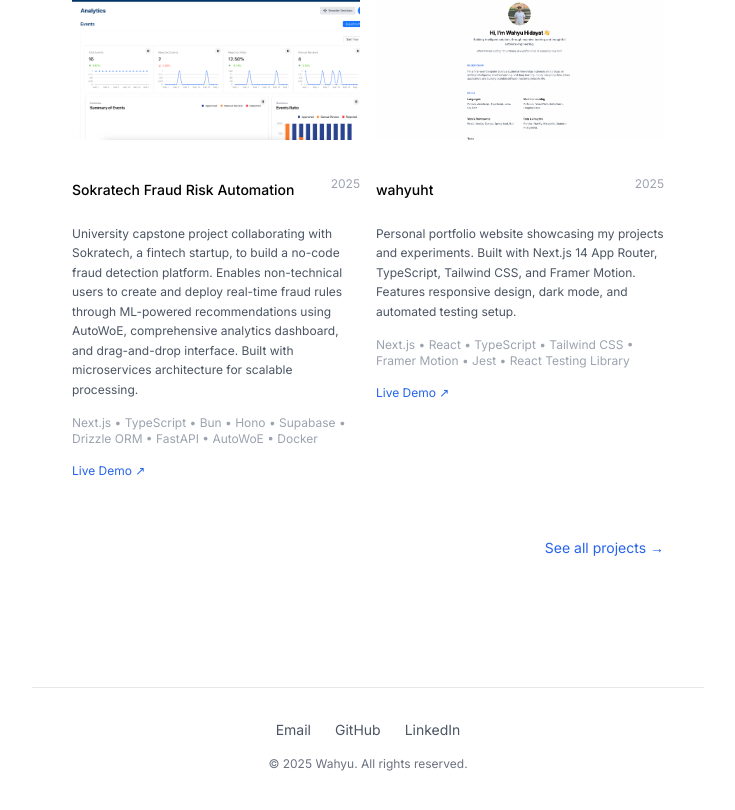
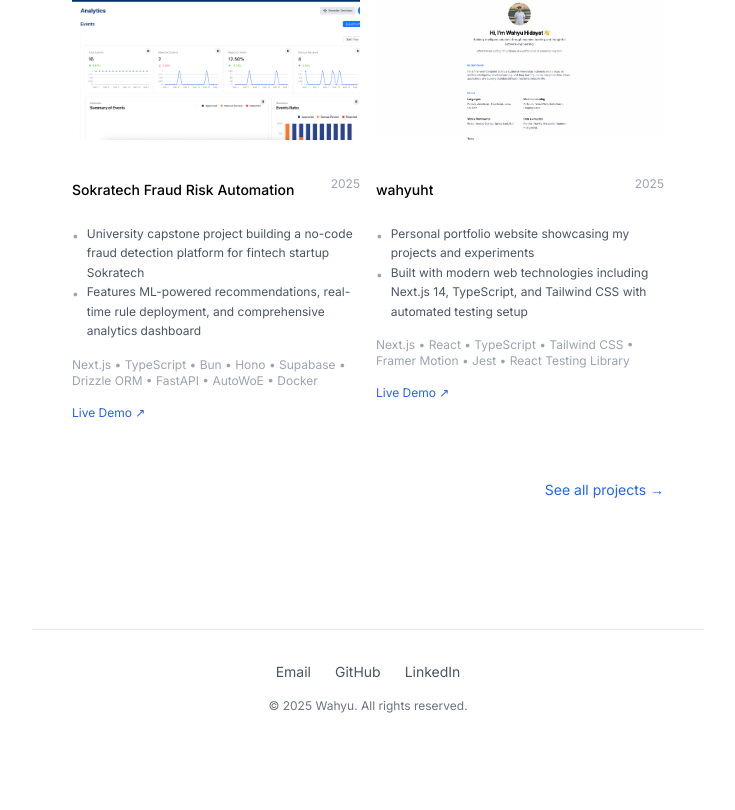
Before and after one commit to wahyuhiddayat/wahyuht, a Next.js app: page / in a window 1280 px wide. Shown: the part 1712-2522 px from the top of the page, without its empty margins (272-1007 px from the left). After the commit the page ends 2474 px from the top, so only its background shows below. Built offline with nearby package versions, Linux system fonts and the light colour scheme.

Commit message:
style: convert project descriptions to bullet lists for better readability and visual hierarchy

```diff
--- a/src/app/page.tsx
+++ b/src/app/page.tsx
@@ -35,10 +35,10 @@ const experienceData = [
   },
 ];
 
-const projectsData = [
+const featuredProjectsData = [
   {
     title: "Sokratech Fraud Risk Automation",
-    description: "University capstone project collaborating with Sokratech, a fintech startup, to build a no-code fraud detection platform. Enables non-technical users to create and deploy real-time fraud rules through ML-powered recommendations using AutoWoE, comprehensive analytics dashboard, and drag-and-drop interface. Built with microservices architecture for scalable processing.",
+    description: "University capstone project building a no-code fraud detection platform for fintech startup Sokratech\nFeatures ML-powered recommendations, real-time rule deployment, and comprehensive analytics dashboard",
     date: "2025",
     imageUrl: "/images/sokratech.png",
     skills: ['Next.js', 'TypeScript', 'Bun', 'Hono', 'Supabase', 'Drizzle ORM', 'FastAPI', 'AutoWoE', 'Docker'],
@@ -48,7 +48,7 @@ const projectsData = [
   },
   {
     title: "wahyuht",
-    description: "Personal portfolio website showcasing my projects and experiments. Built with Next.js 14 App Router, TypeScript, Tailwind CSS, and Framer Motion. Features responsive design, dark mode, and automated testing setup.",
+    description: "Personal portfolio website showcasing my projects and experiments\nBuilt with modern web technologies including Next.js 14, TypeScript, and Tailwind CSS with automated testing setup",
     date: "2025",
     imageUrl: "/images/wahyuht.png",
     skills: ["Next.js", "React", "TypeScript", "Tailwind CSS", "Framer Motion", "Jest", "React Testing Library"],
@@ -149,7 +149,7 @@ export default function Home() {
           Featured Projects
         </h2>
         <div className="grid md:grid-cols-2 gap-4">
-          {projectsData.map((project, index) => (
+          {featuredProjectsData.map((project, index) => (
             <ProjectCard
               key={index}
               title={project.title}
--- a/src/app/projects/page.tsx
+++ b/src/app/projects/page.tsx
@@ -4,7 +4,7 @@ import ProjectCard from '@/components/ProjectCard';
 const projectsData = [
   {
     title: "Sokratech Fraud Risk Automation",
-    description: "University capstone project collaborating with Sokratech, a fintech startup, to build a no-code fraud detection platform. Enables non-technical users to create and deploy real-time fraud rules through ML-powered recommendations using AutoWoE, comprehensive analytics dashboard, and drag-and-drop interface. Built with microservices architecture for scalable processing.",
+    description: "University capstone project collaborating with Sokratech, a fintech startup, to build a comprehensive no-code fraud detection platform\nEnables non-technical users to create and deploy real-time fraud rules through ML-powered recommendations using AutoWoE, comprehensive analytics dashboard, and intuitive drag-and-drop interface\nBuilt with microservices architecture for scalable processing and deployed on Google Cloud Platform",
     date: "2025",
     imageUrl: "/images/sokratech.png",
     skills: ['Next.js', 'TypeScript', 'Bun', 'Hono', 'Supabase', 'Drizzle ORM', 'FastAPI', 'AutoWoE', 'Docker'],
@@ -14,7 +14,7 @@ const projectsData = [
   },
   {
     title: "wahyuht",
-    description: "Personal portfolio website showcasing my projects and experiments. Built with Next.js 14 App Router, TypeScript, Tailwind CSS, and Framer Motion. Features responsive design, dark mode, and automated testing setup.",
+    description: "Personal portfolio website showcasing my projects, experiments, and professional journey in software development\nBuilt with Next.js 14 App Router, TypeScript, Tailwind CSS, and Framer Motion for smooth animations and transitions\nFeatures responsive design, dark mode support, and comprehensive automated testing setup with Jest and React Testing Library",
     date: "2025",
     imageUrl: "/images/wahyuht.png",
     skills: ["Next.js", "React", "TypeScript", "Tailwind CSS", "Framer Motion", "Jest", "React Testing Library"],
@@ -24,7 +24,7 @@ const projectsData = [
   },
   {
     title: "Letterbookd",
-    description: "Full-stack web app to connect readers with books and communities. Features personal libraries, book catalog management, reviews, and forums. Includes REST API for Flutter mobile clients and supports multi-role access (guest, reader, librarian, admin).",
+    description: "Full-stack web application designed to connect readers with books and build literary communities\nFeatures personal libraries, comprehensive book catalog management, user reviews, discussion forums, and social interaction capabilities\nIncludes REST API for Flutter mobile clients and supports multi-role access control (guest, reader, librarian, admin)",
     date: "2023",
     imageUrl: "/images/letterbookd_web.png",
     skills: [
--- a/src/components/ProjectCard.tsx
+++ b/src/components/ProjectCard.tsx
@@ -40,9 +40,14 @@ export default function ProjectCard({
           <span className="text-xs text-gray-400 dark:text-gray-500">{date}</span>
         </div>
 
-        <p className="text-xs text-gray-600 dark:text-gray-300 leading-relaxed">
-          {description}
-        </p>
+        <div className="text-xs text-gray-600 dark:text-gray-300 leading-relaxed">
+          {description.split('\n').map((line, index) => (
+            <div key={index} className="flex items-start gap-2">
+              <span className="text-gray-400 dark:text-gray-500 mt-0.5">•</span>
+              <span className="flex-1">{line}</span>
+            </div>
+          ))}
+        </div>
 
         <div className="pt-1 space-y-2">
           <p className="text-xs text-gray-400 dark:text-gray-500">
```
